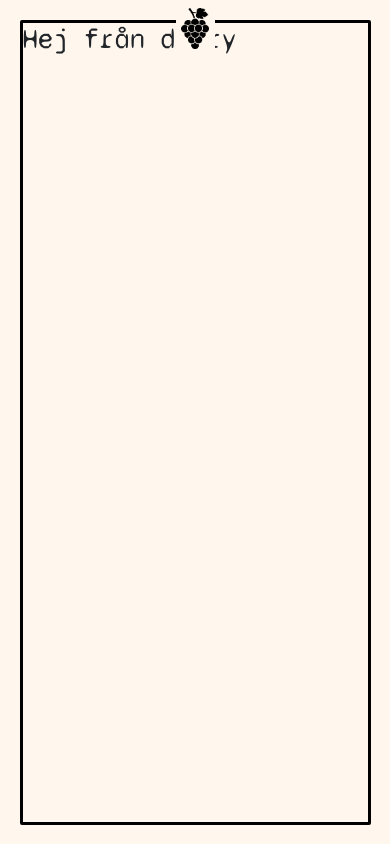
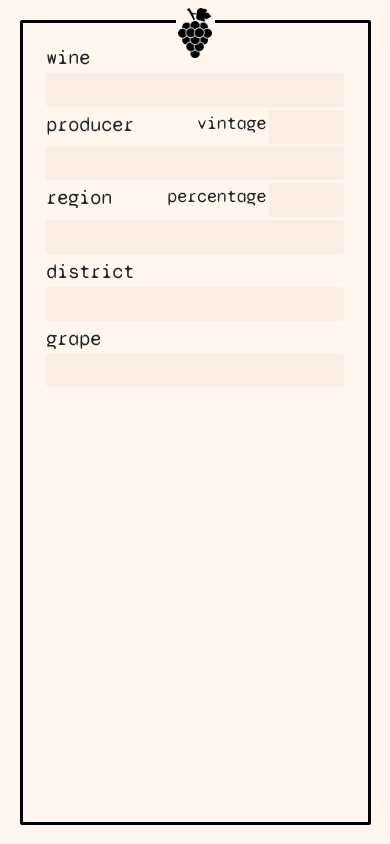
Before and after one commit to JimNotCarry/WineOutUiNextJs, a Next.js app: page /diary in a window 390 px wide. Built offline with nearby package versions, Linux system fonts and the light colour scheme.

Commit message:
Diary base

```diff
--- /dev/null
+++ b/features/components/diary/base.tsx
@@ -0,0 +1,44 @@
+import React from 'react';
+
+const Base = () => {
+  return (
+    <>
+      <div className="upper-part">
+        <div className="row wine">
+          <label>wine</label>
+          <input className="wine" name="wine" type="text" />
+        </div>
+
+        <div className="row producer-vintage">
+          <label className="producet-label col-5">producer</label>
+          <label className="vintage-label col-4">vintage</label>
+          <input className="vintage-text col-3" name="vintage" type="text" />
+          <input className="producer-text" name="producer" type="text" />
+        </div>
+
+        <div className="row region-percentage">
+          <label className="region-label col-4">region</label>
+          <label className="percentage-label col-5">percentage</label>
+          <input
+            className="percentage-text col-3"
+            name="percentage"
+            type="text"
+          />
+          <input className="region-text" name="region" type="text" />
+        </div>
+
+        <div className="row district">
+          <label>district</label>
+          <input className="district-text" name="district" type="text" />
+        </div>
+
+        <div className="row grape">
+          <label>grape</label>
+          <input className="grape-text" name="grape" type="text" />
+        </div>
+      </div>
+    </>
+  );
+};
+
+export default Base;
--- /dev/null
+++ b/features/components/diary/styles/_index.scss
@@ -0,0 +1,126 @@
+@import '@/styles/variables.scss';
+@import '@/styles/mixins.scss';
+//@import './sliders.scss';
+
+.container {
+
+    &.diary-default {
+        padding: 6%;
+    }
+
+    &.diary-image-notes {
+        padding: 0%;
+        height: 50%;
+    }
+
+    .row {
+        padding: 0 5% 0 5%;
+        justify-content: center;
+
+        &.image-notes {
+            justify-content: center;
+        }
+    }
+
+    input {
+        border: 0;
+        border-radius: 2px;
+        background-color: #F9EEE1;
+        height: 4vh;
+        text-align: center;
+        font-size: 20px;
+        margin-bottom: 1%;
+
+        &.slider {
+            height: 2vh;
+        }
+    }
+
+    label {
+        display: flex;
+        padding: 0;
+        font-size: 20px;
+
+        &.vintage-label, &.percentage-label {
+            font-size: 18px;
+            justify-content: end;
+            padding-right: 1%;
+        }
+
+        &.file-upload {
+            height: 100%;
+            justify-content: center;
+            align-items: center;
+        }
+    }
+
+    .wine-image {
+        background-color: #F9EEE1;
+        height: 40vh;
+        padding: 2%;
+        margin-top: 8%;
+
+        .image-preview {
+            width: 100%;
+            height: 100%;
+            background-color: #faf1e7;
+
+            &.hide {
+                display: none;
+            }
+
+            .image {
+                object-fit: cover;
+                width: 100%;
+                height: 100%;
+            }
+        }
+
+        .image-uploader {
+            width: 100%;
+            height: 100%;;
+            background-color: #faf1e7;
+
+            &.hide {
+                display: none;
+            }
+
+            input[type=file] {
+                display: none;
+            }
+
+            .file-icon {
+                width: 40%;
+            }
+        }
+
+        .image-enlarged {
+            position: absolute;
+            width: 100%;
+            height: 100%;
+            background-color: rgba($color: #fff8ea, $alpha: 0.9);
+            top: 0;
+            left: 0;
+
+            &.hide {
+                display: none;
+            }
+
+            .image {
+                margin-top: 10%;
+                padding: 10%;
+                width: 100%;
+                height: 90%;
+            }
+        }
+    }
+
+    .note-section {
+        margin-top: 8%;
+        padding-right: 0;
+        p {
+            font-size: 14px;
+            margin: 0%;
+        }
+    }
+}
--- a/pages/_app.js
+++ b/pages/_app.js
@@ -1,6 +1,7 @@
 import '../styles/globals.scss';
 import '@/components/login/styles/_index.scss';
 import '@/components/mypage/styles/_index.scss';
+import '@/components/diary/styles/_index.scss';
 import Layout from '@/components/base-layout.tsx';
 
 function MyApp({ Component, pageProps }) {
--- a/pages/diary/index.tsx
+++ b/pages/diary/index.tsx
@@ -1,10 +1,35 @@
 import React from 'react';
 
-const Diary = () => {
+import Base from '@/components/diary/base';
+
+export const Diary = () => {
+  const LogMessage = (e: any) => {
+    e.preventDefault();
+
+    const data = {
+      wine: e.target.wine.value,
+      vintage: e.target.vintage.value,
+      producer: e.target.producer.value,
+      region: e.target.region.value,
+      percentage: e.target.percentage.value,
+      district: e.target.district.value,
+      grape: e.target.grape.value,
+      image: e.target.image.value,
+    };
+
+    console.log(data);
+  };
+
+  // const LogRange = (e : any) => {
+  //     console.log(e.target.value);
+  // };
+
   return (
-    <>
-      <h1>Hej från diary</h1>
-    </>
+    <div className="container diary-default">
+      <form onSubmit={e => LogMessage(e)}>
+        <Base />
+      </form>
+    </div>
   );
 };
 
--- a/styles/globals.scss
+++ b/styles/globals.scss
@@ -51,7 +51,7 @@ body {
 
 
     .grape {
-      width: 70%;
+      width: 85%;
     }
     }
   }
```
